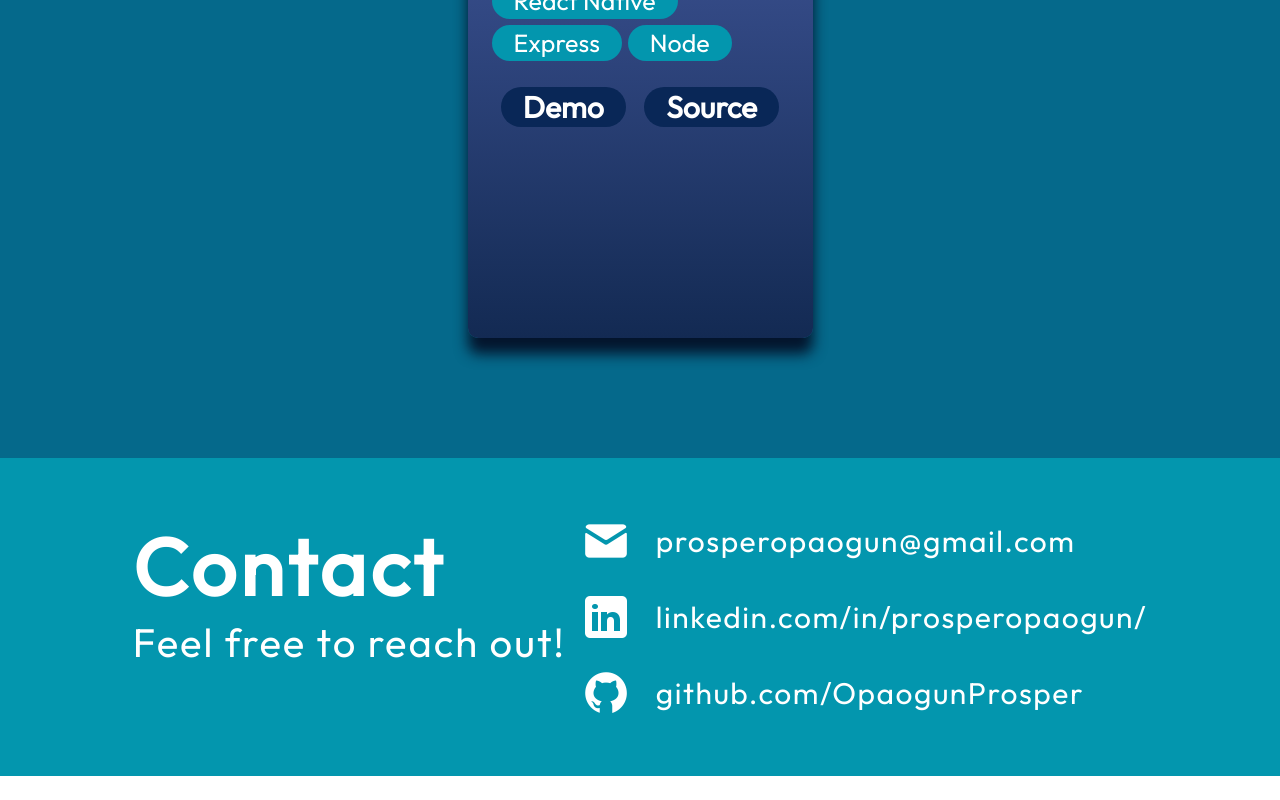
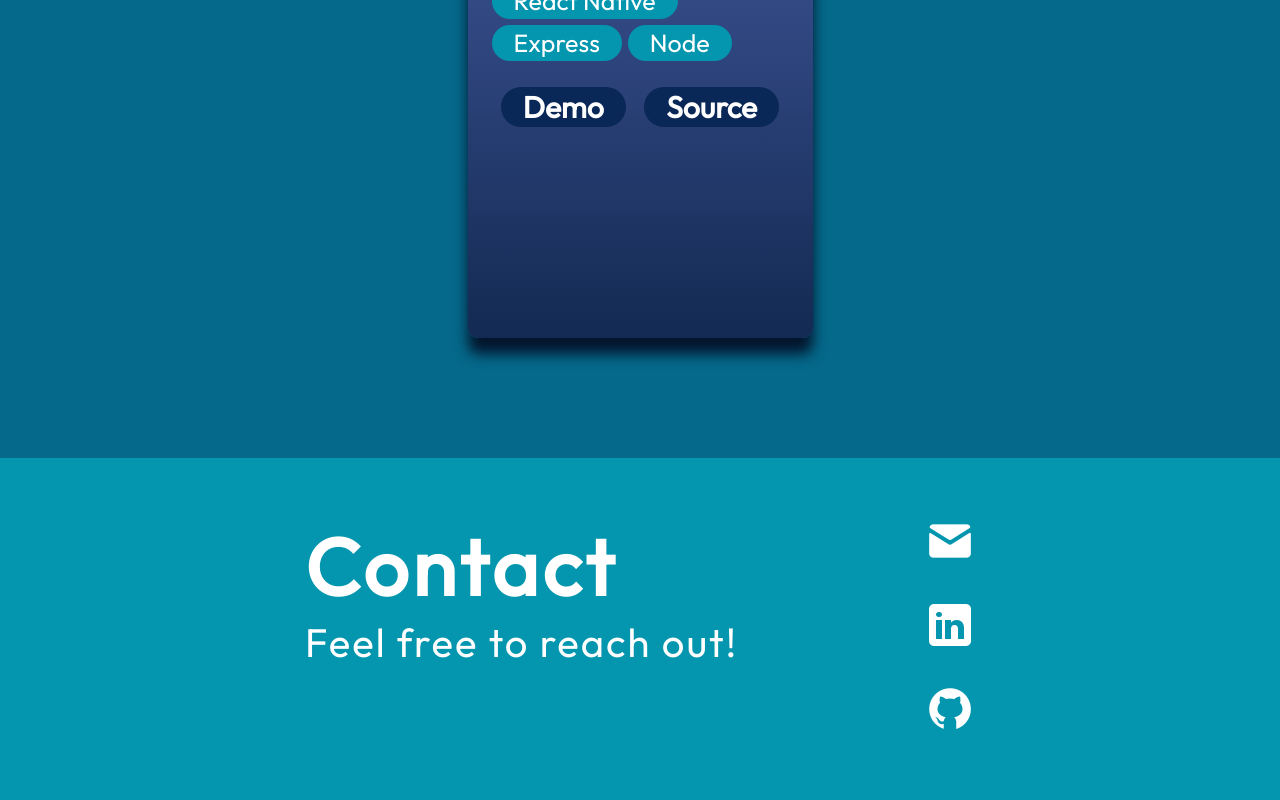
Before and after one commit to OpaogunProsper/my-portfolio, a React (Vite) app: page / in a window 1280 px wide. Shown: the part 3744-4544 px from the top of the page. Before the commit the page ends 4520 px from the top, so only its background shows below. Built offline with nearby package versions, Linux system fonts and the light colour scheme.

Commit message:
contact responsuveness

```diff
--- a/src/Contact.jsx
+++ b/src/Contact.jsx
@@ -10,23 +10,25 @@ const Contact = () => {
        </div>
        <ul className={styles.links}>
          <li className={styles.link}>
-           <img src={getImageUrl("contact/emailIcon.png")} alt="Email icon" />
            <a href="mailto:prosperopaogun@gmail.com">
-             prosperopaogun@gmail.com
+             <img src={getImageUrl("contact/emailIcon.png")} alt="Email icon" />
            </a>
          </li>
          <li className={styles.link}>
-           <img
-             src={getImageUrl("contact/linkedinIcon.png")}
-             alt="LinkedIn icon"
-           />
            <a href="https://www.linkedin.com/in/prosperopaogun/">
-             linkedin.com/in/prosperopaogun/
+             <img
+               src={getImageUrl("contact/linkedinIcon.png")}
+               alt="LinkedIn icon"
+             />
            </a>
          </li>
          <li className={styles.link}>
-           <img src={getImageUrl("contact/githubIcon.png")} alt="Github icon" />
-           <a href="https://www.github.com/OpaogunProsper">github.com/OpaogunProsper</a>
+           <a href="https://www.github.com/OpaogunProsper">
+             <img
+               src={getImageUrl("contact/githubIcon.png")}
+               alt="Github icon"
+             />
+           </a>
          </li>
        </ul>
      </footer>
```
